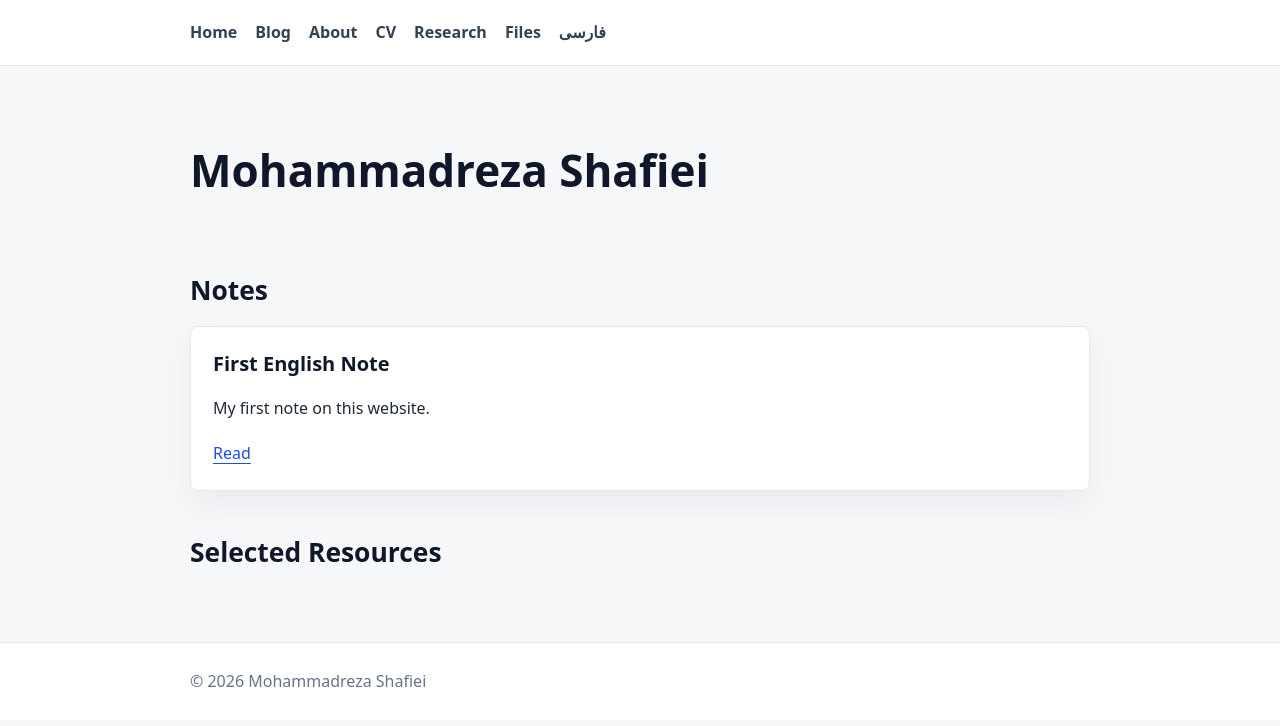
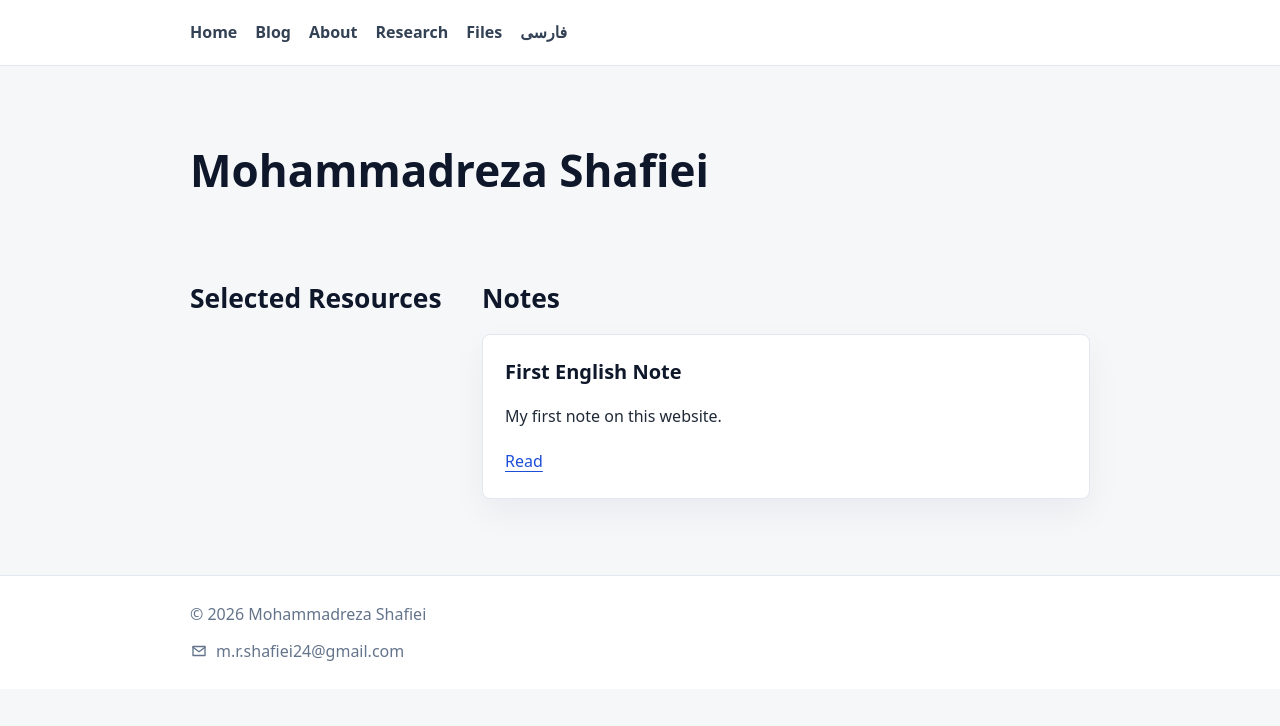
Before and after one commit to Mohamadrezash204/Mohamadrezash204.github.io, a Jekyll site: the page built from index.html, in a window 1280 px wide. Shown: the top 726 px of the page. Built offline with Jekyll 4.4.1, drawn with Linux system fonts in a browser that asks for light colours.

Commit message:
Remove CV and add footer email

```diff
--- a/_layouts/default.html
+++ b/_layouts/default.html
@@ -29,7 +28,6 @@
           <a href="/">Home</a>
           <a href="/blog/">Blog</a>
           <a href="/about/">About</a>
-          <a href="/cv/">CV</a>
           <a href="/research/">Research</a>
           <a href="/files/">Files</a>
           <a href="/fa/">فارسی</a>
@@ -43,12 +41,21 @@
   </main>
 
   <footer>
-    <div class="container">
-      {% if page.lang == "fa" %}
-        © 2026 محمدرضا شفیعی
-      {% else %}
-        © 2026 Mohammadreza Shafiei
-      {% endif %}
+    <div class="container footer-inner">
+      <div>
+        {% if page.lang == "fa" %}
+          © 2026 محمدرضا شفیعی
+        {% else %}
+          © 2026 Mohammadreza Shafiei
+        {% endif %}
+      </div>
+      <a class="footer-email" href="mailto:m.r.shafiei24@gmail.com">
+        <svg class="email-icon" aria-hidden="true" viewBox="0 0 24 24">
+          <path d="M4 6h16v12H4z" />
+          <path d="m4 7 8 6 8-6" />
+        </svg>
+        <span>m.r.shafiei24@gmail.com</span>
+      </a>
     </div>
   </footer>
 </body>
--- a/assets/style.css
+++ b/assets/style.css
@@ -191,6 +191,31 @@ h3 {
   border-bottom: 1px solid var(--border);
 }
 
+.home-grid {
+  display: grid;
+  gap: 32px;
+  align-items: start;
+  margin-top: 8px;
+}
+
+.resources-left {
+  grid-template-columns: minmax(190px, 260px) minmax(0, 1fr);
+}
+
+.resources-right {
+  grid-template-columns: minmax(0, 1fr) minmax(190px, 260px);
+}
+
+.resources-left .link-library,
+.resources-right .notes-section {
+  grid-column: 1;
+}
+
+.resources-left .notes-section,
+.resources-right .link-library {
+  grid-column: 2;
+}
+
 .resource-list {
   list-style: none;
   padding: 0;
@@ -314,6 +339,34 @@ footer {
   background: var(--surface);
 }
 
+.footer-inner {
+  display: grid;
+  gap: 8px;
+}
+
+.footer-email {
+  display: inline-flex;
+  gap: 8px;
+  align-items: center;
+  width: fit-content;
+  color: var(--muted);
+  text-decoration: none;
+}
+
+.footer-email:hover {
+  color: var(--accent);
+}
+
+.email-icon {
+  width: 18px;
+  height: 18px;
+  fill: none;
+  stroke: currentColor;
+  stroke-linecap: round;
+  stroke-linejoin: round;
+  stroke-width: 1.8;
+}
+
 @media (max-width: 600px) {
   .container {
     width: min(100% - 28px, 900px);
@@ -333,4 +386,17 @@ footer {
   .card {
     padding: 20px;
   }
+
+  .home-grid,
+  .resources-left,
+  .resources-right {
+    grid-template-columns: 1fr;
+  }
+
+  .resources-left .link-library,
+  .resources-left .notes-section,
+  .resources-right .link-library,
+  .resources-right .notes-section {
+    grid-column: 1;
+  }
 }
--- a/fa/index.html
+++ b/fa/index.html
@@ -9,8 +9,8 @@ permalink: /fa/
   <h1>محمدرضا شفیعی</h1>
 </section>
 
-
-<section>
+<div class="home-grid resources-right">
+  <section class="notes-section">
     <h2>یادداشت‌ها</h2>
 
     {% assign fa_posts = site.posts | where: "lang", "fa" | sort: "date" | reverse %}
@@ -36,3 +36,4 @@ permalink: /fa/
       {% endfor %}
     </ul>
   </section>
+</div>
--- a/index.html
+++ b/index.html
@@ -8,16 +8,7 @@ lang: en
   <h1>Mohammadreza Shafiei</h1>
 </section>
 
-<h2>Notes</h2>
-{% assign en_posts = site.posts | where: "lang", "en" %}
-{% for post in en_posts limit:3 %}
-  <div class="card">
-    <h3>{{ post.title }}</h3>
-    <p>{{ post.excerpt | strip_html }}</p>
-    <a href="{{ post.url }}">Read</a>
-  </div>
-{% endfor %}
-
+<div class="home-grid resources-left">
   <section class="link-library">
     <h2>Selected Resources</h2>
     {% assign resource_links = site.data.resources.en %}
@@ -30,3 +21,16 @@ lang: en
       {% endfor %}
     </ul>
   </section>
+
+  <section class="notes-section">
+    <h2>Notes</h2>
+    {% assign en_posts = site.posts | where: "lang", "en" %}
+    {% for post in en_posts limit:3 %}
+      <div class="card">
+        <h3>{{ post.title }}</h3>
+        <p>{{ post.excerpt | strip_html }}</p>
+        <a href="{{ post.url }}">Read</a>
+      </div>
+    {% endfor %}
+  </section>
+</div>
```
Also changed, not shown: other parts of _layouts/default.html (+0 -1 lines), cv/index.md (deleted, +0 -8 lines). Lines whose indentation alone changed are shown as unchanged.
